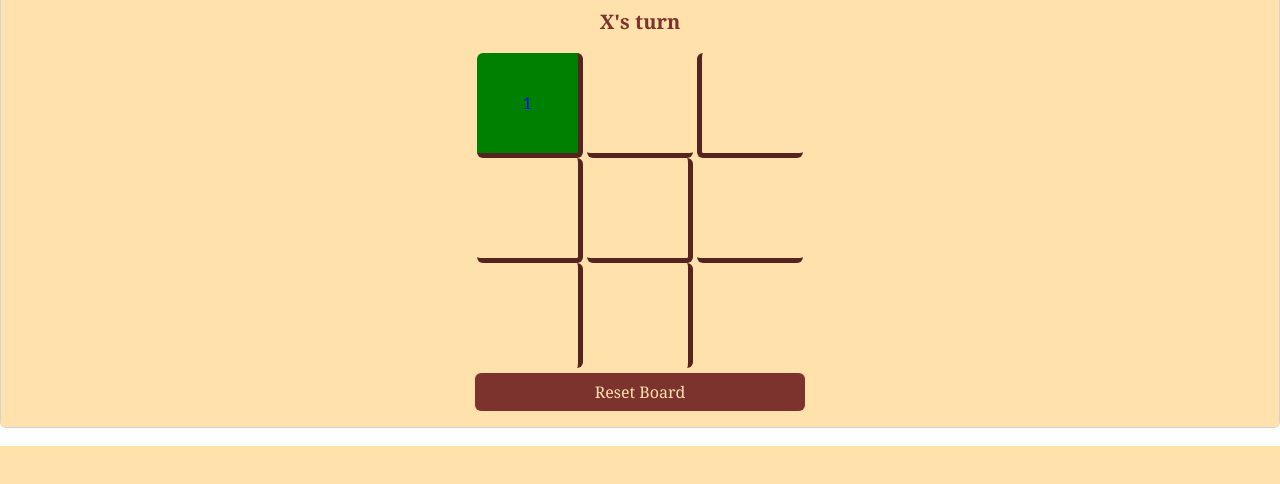
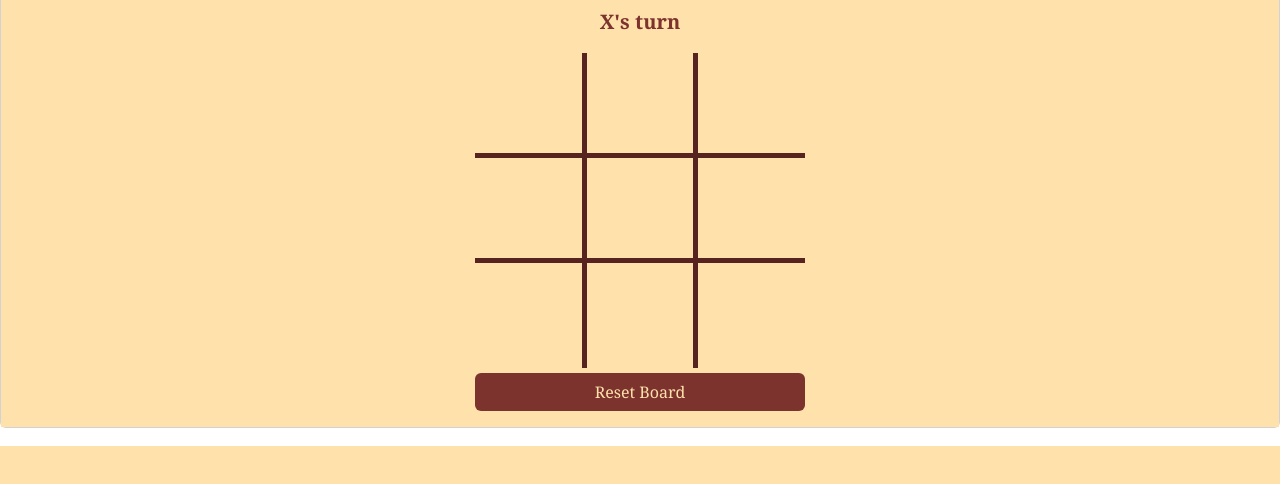
Before and after one commit to Darrius-W/Tic-Tac-Toe, a plain HTML site: page Tic-Tac-Toe/index.html in a window 1280 px wide. Shown: the part 154-638 px from the top of the page. Drawn offline with nearby package versions, Linux system fonts and the light colour scheme.

Commit message:
Styling clean up

```diff
--- a/Tic-Tac-Toe/index.html
+++ b/Tic-Tac-Toe/index.html
@@ -27,19 +27,19 @@
 
           <div class="container text-center" id="board">
             <div class="btn-row row gx-1 flex-nowrap">
-              <div class="col"><button class="btn" id="num-1" type="button" onclick=addSym(id)>1</button></div>
-              <div class="col"><button class="btn" id="num-2" type="button"></button></div>
-              <div class="col"><button class="btn" id="num-3" type="button"></button></div>
+              <div class="col" id="b1"><button class="btn" id="num-1" type="button" onclick=addSym(id)></button></div>
+              <div class="col" id="b2"><button class="btn" id="num-2" type="button" onclick=addSym(id)></button></div>
+              <div class="col" id="b3"><button class="btn" id="num-3" type="button" onclick=addSym(id)></button></div>
             </div>
             <div class="btn-row row gx-1 flex-nowrap">
-              <div class="col"><button class="btn" id="num-4" type="button"></button></div>
-              <div class="col"><button class="btn" id="num-5" type="button"></button></div>
-              <div class="col"><button class="btn" id="num-6" type="button"></button></div>
+              <div class="col" id="b4"><button class="btn" id="num-4" type="button" onclick=addSym(id)></button></div>
+              <div class="col" id="b5"><button class="btn" id="num-5" type="button" onclick=addSym(id)></button></div>
+              <div class="col" id="b6"><button class="btn" id="num-6" type="button" onclick=addSym(id)></button></div>
             </div>
             <div class="btn-row row gx-1 flex-nowrap">
-              <div class="col"><button class="btn" id="num-7" type="button"></button></div>
-              <div class="col"><button class="btn" id="num-8" type="button"></button></div>
-              <div class="col"><button class="btn" id="num-9" type="button"></button></div>
+              <div class="col" id="b7"><button class="btn" id="num-7" type="button" onclick=addSym(id)></button></div>
+              <div class="col" id="b8"><button class="btn" id="num-8" type="button" onclick=addSym(id)></button></div>
+              <div class="col" id="b9"><button class="btn" id="num-9" type="button" onclick=addSym(id)></button></div>
             </div>
             <div class="row gx-1">
               <button class="btn" id="reset-btn" type="button">Reset Board</button>
--- a/Tic-Tac-Toe/styles.css
+++ b/Tic-Tac-Toe/styles.css
@@ -17,49 +17,49 @@ html, body{
     background-color: transparent;
 }
 
-#num-1{
+#b1{
     border: 5px;
     border-color: #562320;
     border-style: none solid solid none;
 }
 
-#num-2{
+#b2{
     border: 5px;
     border-color: #562320;
     border-style: none none solid none;
 }
 
-#num-3{
+#b3{
     border: 5px;
     border-color: #562320;
     border-style: none none solid solid;
 }
 
-#num-4{
+#b4{
     border: 5px;
     border-color: #562320;
     border-style: none solid solid none;
 }
 
-#num-5{
+#b5{
     border: 5px;
     border-color: #562320;
     border-style: none solid solid none;
 }
 
-#num-6{
+#b6{
     border: 5px;
     border-color: #562320;
     border-style: none none solid none;
 }
 
-#num-7{
+#b7{
     border: 5px;
     border-color: #562320;
     border-style: none solid none none;
 }
 
-#num-8{
+#b8{
     border: 5px;
     border-color: #562320;
     border-style: none solid none none;
@@ -127,8 +127,3 @@ html, body{
     margin: 0 auto;
     width: 350px;
 }
-
-#num-1{
-    color: blue;
-    background-color: green;
-}
```
